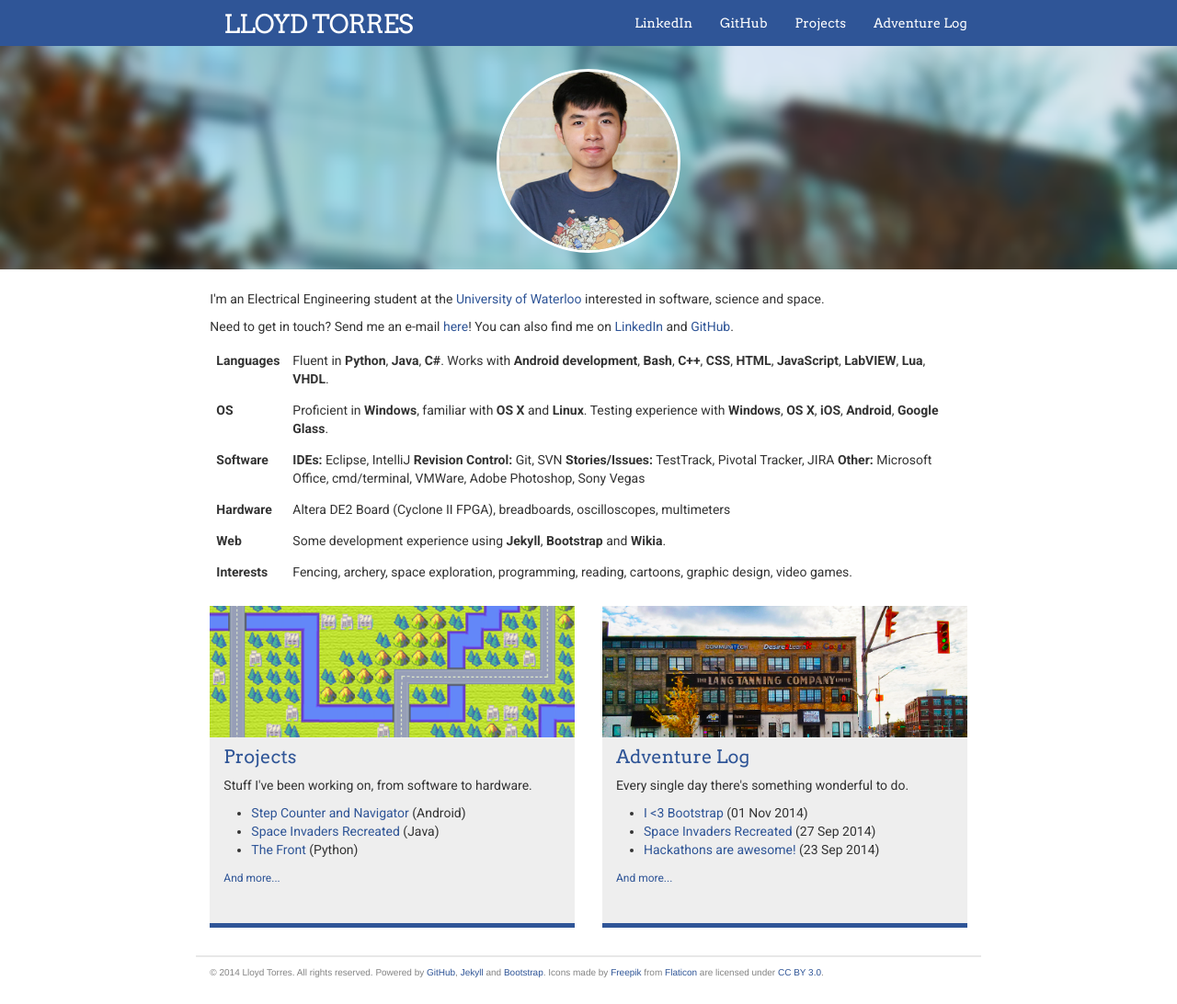
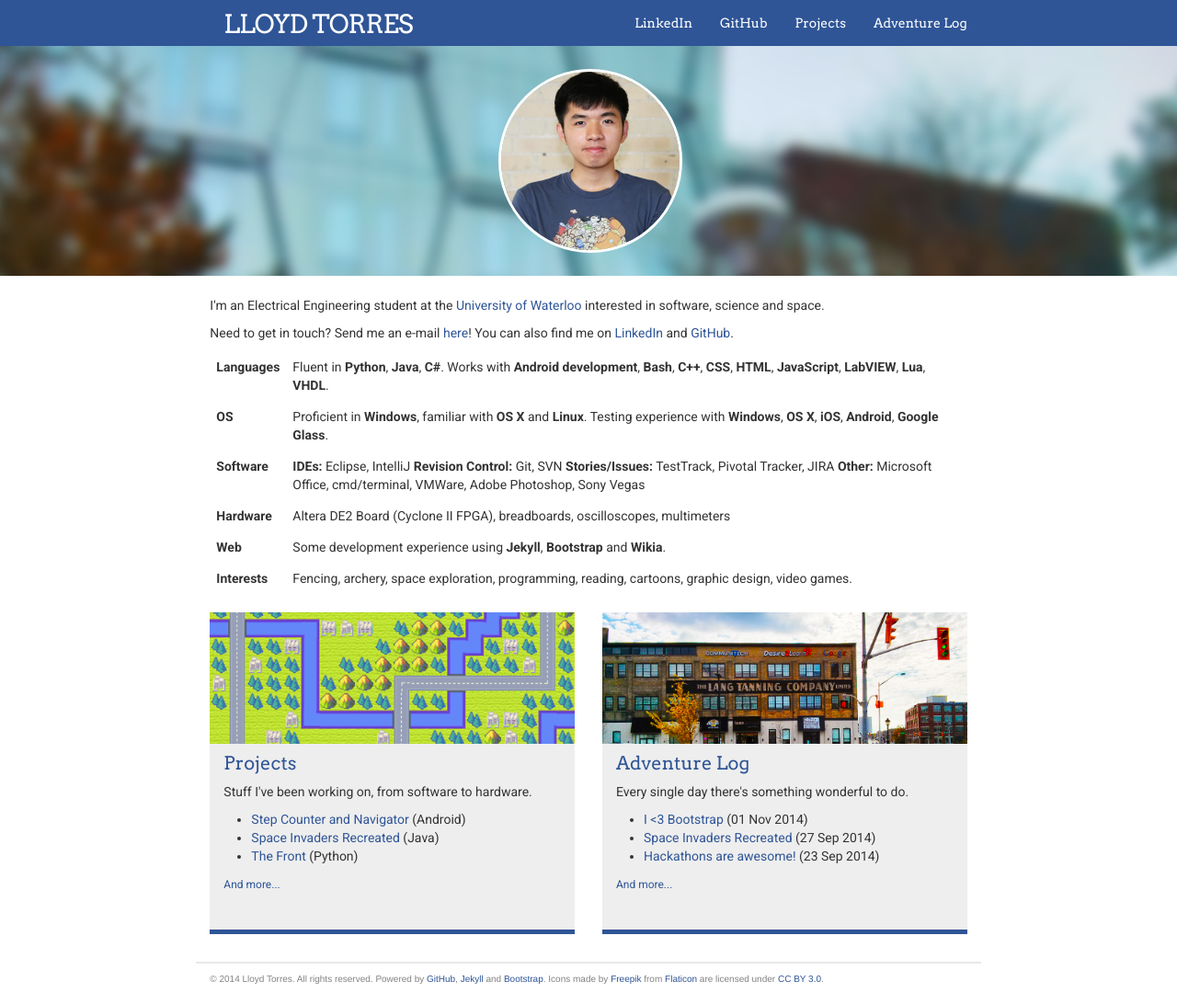
Before and after one commit to lloydtorres/lloydtorres.github.io, a Jekyll site: the page built from index.html, in a window 1280 px wide and 1092 px high. Shown: the whole window at 92% size. Built offline with Jekyll 4.4.1, drawn with Linux system fonts in a browser that asks for light colours; nearby versions of some CDN libraries.

Commit message:
Fixing how header is aligned for compatibility

```diff
--- a/_layouts/default.html
+++ b/_layouts/default.html
@@ -8,7 +8,7 @@
         {% include header.html %}
         {% include google_analytics.html %}
 
-        <div class="container pushdown page-content col-md-offset-2 col-md-8">
+        <div class="container page-content col-md-offset-2 col-md-8">
             {{ content }}
         </div><!-- /container -->
 
--- a/_layouts/feature.html
+++ b/_layouts/feature.html
@@ -8,22 +8,22 @@
         {% include header.html %}
         {% include google_analytics.html %}
 
-        <div class="bg" style="background-image: url({{ page.header }});"></div>
+        <div class="container">
+            <div class="row">
+                <div class="curtain-header" style="background-image: url({{ page.header }});"></div>
 
-        <div class="bg-overlay">
-            {% if page.picoverlay %}
-            <div class="container col-md-offset-2 col-md-8">
-                <img src="{{ page.picoverlay }}" class="img-circle" width="200px"/>
-            </div><!-- /container -->
-            {% else %}
-            <div class="container col-md-offset-2 col-md-8">
-                <h1 class="feature-heading">{{ page.title }}</h1>
-            </div><!-- /container -->
-            {% endif %}
-        </div>
+                <div class="curtain-overlay">
+                    {% if page.picoverlay %}
+                    <img src="{{ page.picoverlay }}" class="img-circle"/>
+                    {% else %}
+                    <h1>{{ page.title }}</h1>
+                    {% endif %}
+                </div>
+            </div>
+        </div><!-- /container -->
 
         <div class="coverup">
-            <div class="container pushdown-small page-content col-md-offset-2 col-md-8">
+            <div class="container pushdown page-content col-md-offset-2 col-md-8">
                 {{ content }}
             </div><!-- /container -->
         </div>
--- a/_sass/_base.scss
+++ b/_sass/_base.scss
@@ -19,6 +19,10 @@
     color: $text-color;
     background-color: $background-color;
     -webkit-text-size-adjust: 100%;
+    padding-top: 50px;
+    @include media-query($on-palm) {
+        padding-top: 55px;
+    }
 }
 
 /**
--- a/_sass/_layout.scss
+++ b/_sass/_layout.scss
@@ -65,67 +65,74 @@
 /**
  * Jumbotron
  */
-.bg {
+ .curtain-header {
     position: fixed;
+    z-index: -2;
+    height: 350px;
     width: 100%;
-    height: 350px;
-    top: 0;
-    left:0;
-    z-index: -1;
-
+    overflow: hidden;
+    top: 50px;
+    left: 0px;
     background-repeat: no-repeat;
     background-position: center center;
-
     -webkit-background-size: cover;
     -moz-background-size: cover;
     -o-background-size: cover;
     background-size: cover;
-}
 
-.bg-overlay {
-    height: 350px;
+    @include media-query($on-palm) {
+        top: 55px;
+    }
+ }
+
+ .curtain-overlay {
     position: relative;
-    min-height: 100%;
-    display: flex;
-    align-items: center;
+    height: 250px;
+    text-align: center;
 
     img {
+        display: inline-block;
+        vertical-align: middle;
+        width: 200px;
         border: 3px solid white;
-        display: block;
-        margin-left: auto;
-        margin-right: auto;
     }
-}
 
-.feature-heading {
-    font-size: 60px;
-    font-family: 'Arvo', serif;
-    color: white;
-    letter-spacing: -1px;
-    line-height: 1;
-    text-align: center;
-    line-height/*\**/: 350px\9; /* IE <_< */
-    vertical-align/*\**/: middle\9;
-    text-shadow: 0 0 10px $grey-color-dark;
+    h1 {
+        display: inline-block;
+        font-size: 70px;
+        font-family: 'Arvo', serif;
+        color: white;
+        vertical-align: middle;
+        letter-spacing: -1px;
+        line-height: 1;
+        text-shadow: 0 0 10px $grey-color-dark;
+
+        @include media-query($on-palm) {
+            font-size: 40px;
+        }
+    }
+ }
+
+.curtain-overlay:before {    /* omg centering */
+    content: ' ';
+    display: inline-block;
+    vertical-align: middle;
+    height: 100%;
 }
 
 .coverup {
     background: white;
+    position: relative;
     width: 100%;
     height: 100%;
-    max-height:100%;
     overflow: auto;
-    margin-top: -57px;
+    z-index: 3;
 }
 
 /**
  * Page content
  */
 .pushdown {
-    margin-top: 57px;
-}
-
-.pushdown-small {
     margin-top: 12px;
 }
 
```
